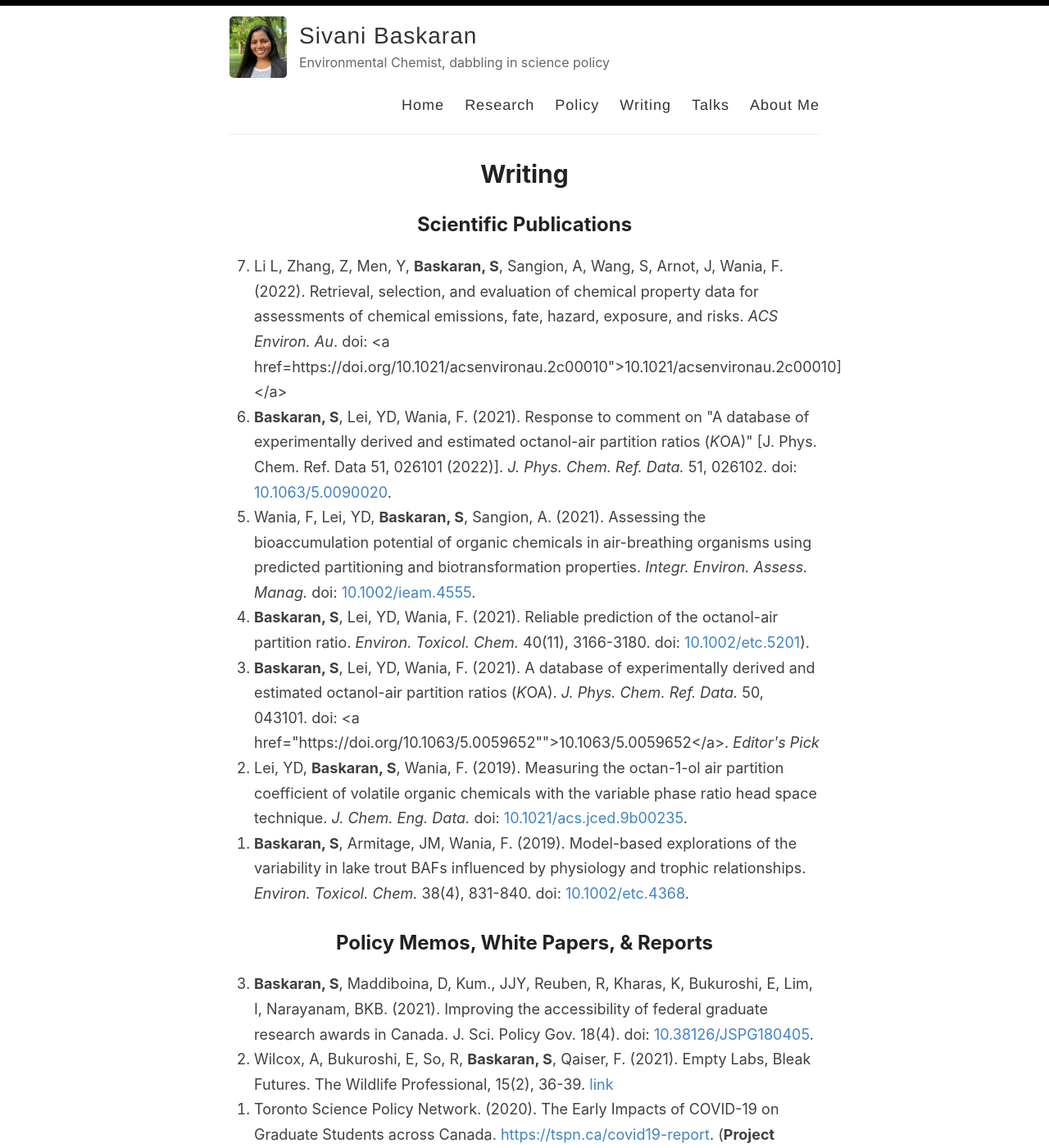
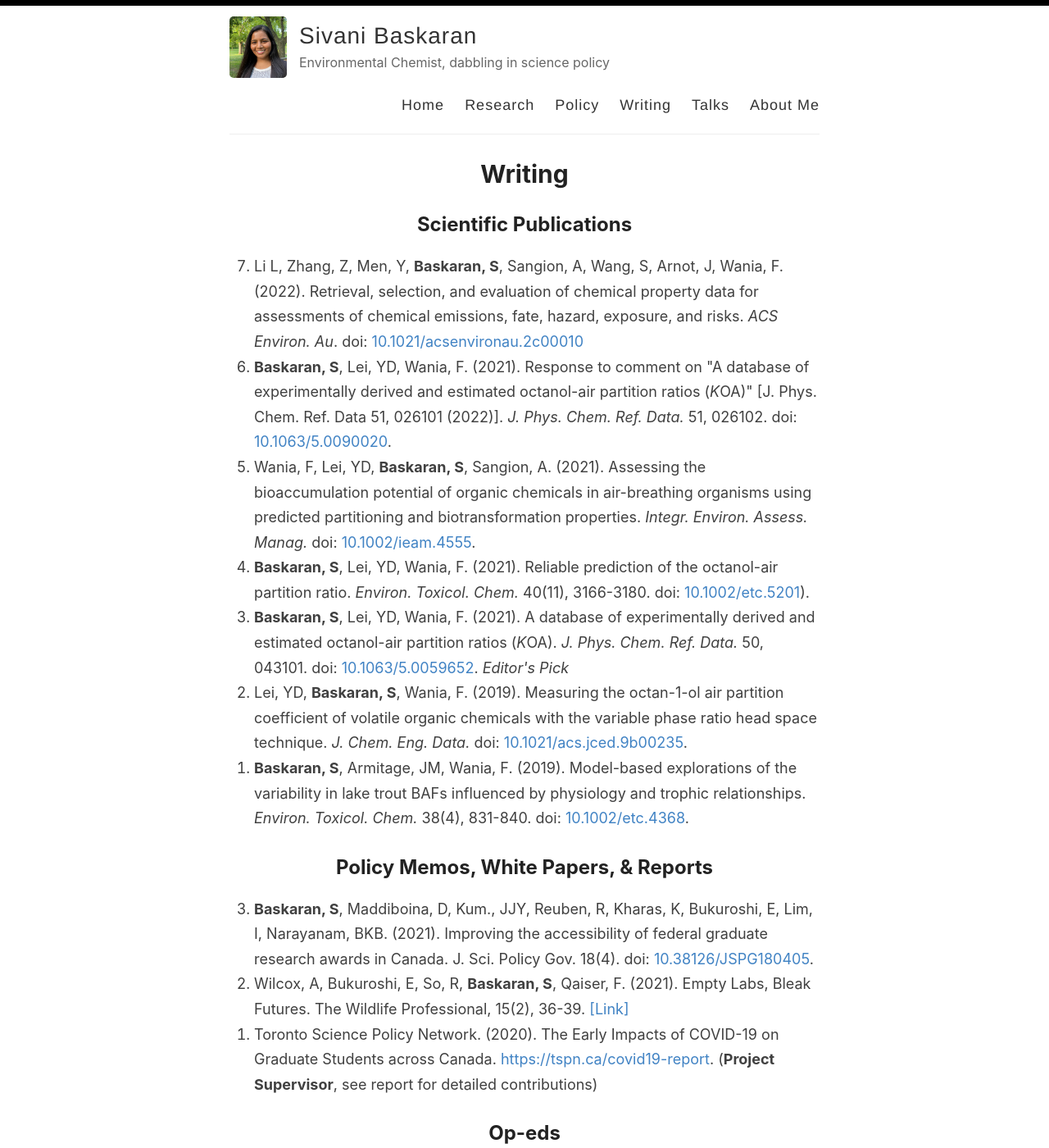
Before and after one commit to sivanibaskaran/sivanibaskaran.github.io, a Jekyll site: the page built from _pages/writing.md, in a window 1280 px wide and 1400 px high. Shown: the whole window at 82% size. Built offline with Jekyll 4.4.1, drawn with Linux system fonts in a browser that asks for light colours; some of the changed text lies outside the part shown.

Commit message:
publications

```diff
--- a/_pages/writing.md
+++ b/_pages/writing.md
@@ -6,11 +6,11 @@ permalink: /writing/
 
 ## Scientific Publications
 <ol reversed>
-<li>Li L, Zhang, Z, Men, Y, <b>Baskaran, S</b>, Sangion, A, Wang, S, Arnot, J, Wania, F. (2022). Retrieval, selection, and evaluation of chemical property data for assessments of chemical emissions, fate, hazard, exposure, and risks. <i>ACS Environ. Au</i>. doi: <a href=https://doi.org/10.1021/acsenvironau.2c00010">10.1021/acsenvironau.2c00010]</a></li>
+<li>Li L, Zhang, Z, Men, Y, <b>Baskaran, S</b>, Sangion, A, Wang, S, Arnot, J, Wania, F. (2022). Retrieval, selection, and evaluation of chemical property data for assessments of chemical emissions, fate, hazard, exposure, and risks. <i>ACS Environ. Au</i>. doi: <a href="https://doi.org/10.1021/acsenvironau.2c00010">10.1021/acsenvironau.2c00010</a></li>
 <li><b>Baskaran, S</b>, Lei, YD, Wania, F. (2021). Response to comment on "A database of experimentally derived and estimated octanol-air partition ratios (<i>K</i><sub>OA</sub>)" [J. Phys. Chem. Ref. Data 51, 026101 (2022)]. <i>J. Phys. Chem. Ref. Data.</i> 51, 026102. doi: <a href="https://doi.org/10.1063/5.0090020">10.1063/5.0090020</a>.</li>
 <li>Wania, F, Lei, YD, <b>Baskaran, S</b>, Sangion, A. (2021). Assessing the bioaccumulation potential of organic chemicals in air-breathing organisms using predicted partitioning and biotransformation properties. <i>Integr. Environ. Assess. Manag.</i> doi: <a href="https://doi.org/10.1002/ieam.4555">10.1002/ieam.4555</a>.</li>
 <li><b>Baskaran, S</b>, Lei, YD, Wania, F. (2021). Reliable prediction of the octanol-air partition ratio. <i>Environ. Toxicol. Chem.</i> 40(11), 3166-3180. doi: <a href="https://doi.org/10.1002/etc.5201">10.1002/etc.5201</a>).</li>
-<li><b>Baskaran, S</b>, Lei, YD, Wania, F. (2021). A database of experimentally derived and estimated octanol-air partition ratios (<i>K</i><sub>OA</sub>). <i>J. Phys. Chem. Ref. Data.</i> 50, 043101. doi: <a href="https://doi.org/10.1063/5.0059652"">10.1063/5.0059652</a>. <i>Editor's Pick</i> </li>
+<li><b>Baskaran, S</b>, Lei, YD, Wania, F. (2021). A database of experimentally derived and estimated octanol-air partition ratios (<i>K</i><sub>OA</sub>). <i>J. Phys. Chem. Ref. Data.</i> 50, 043101. doi: <a href="https://doi.org/10.1063/5.0059652">10.1063/5.0059652</a>. <i>Editor's Pick</i> </li>
 <li>Lei, YD, <b>Baskaran, S</b>, Wania, F. (2019). Measuring the octan-1-ol air partition coefficient of volatile organic chemicals with the variable phase ratio head space technique. <i>J. Chem. Eng. Data.</i> doi: <a href="https://doi.org/10.1021/acs.jced.9b00235">10.1021/acs.jced.9b00235</a>.</li>
 <li><b>Baskaran, S</b>, Armitage, JM, Wania, F. (2019). Model-based explorations of the variability in lake trout BAFs influenced by physiology and trophic relationships. <i>Environ. Toxicol. Chem.</i> 38(4), 831-840. doi: <a href="https://doi.org/10.1002/etc.4368">10.1002/etc.4368</a>.</li>
 
@@ -22,7 +22,7 @@ permalink: /writing/
 
 <ol reversed>
 <li><b>Baskaran, S</b>, Maddiboina, D, Kum., JJY, Reuben, R, Kharas, K, Bukuroshi, E, Lim, I, Narayanam, BKB. (2021). Improving the accessibility of federal graduate research awards in Canada. J. Sci. Policy Gov. 18(4). doi: <a href="https://doi.org/10.38126/JSPG180405">10.38126/JSPG180405</a>.</li>
-<li>Wilcox, A, Bukuroshi, E, So, R, <b>Baskaran, S</b>, Qaiser, F. (2021). Empty Labs, Bleak Futures. The Wildlife Professional, 15(2), 36-39. <a href="https://wildlife.org/the-march-april-issue-of-the-wildlife-professional-2/">link</a></li>
+<li>Wilcox, A, Bukuroshi, E, So, R, <b>Baskaran, S</b>, Qaiser, F. (2021). Empty Labs, Bleak Futures. The Wildlife Professional, 15(2), 36-39. <a href="https://wildlife.org/the-march-april-issue-of-the-wildlife-professional-2/">[Link]</a></li>
 <li>Toronto Science Policy Network. (2020). The Early Impacts of COVID-19 on Graduate Students across Canada. <a href="https://tspn.ca/covid19-report">https://tspn.ca/covid19-report</a>. (<b>Project Supervisor</b>, see report for detailed contributions)</li>
 </ol>
 
@@ -31,10 +31,10 @@ permalink: /writing/
 ## Op-eds
 
 <ol reversed>
-<li><b>Baskaran, S</b>. (2021). Student-run groups: connecting early career researchers to science and policy. In Allen, K, Simon-Kumar, N, and Mills, G. (Eds.) Building Back Wiser: Knowledge, Policy and Public in Dialogue Viewpoints. <i>International Network for Government Advice</i>, p. 50. <a href="https://www.ingsa.org/ingsa2021/viewpoints/">link</a></li>
-<li><b>Baskaran, S</b>, Dakessian, M, Maddiboina, D, Sathiyaseelan, P, Trinh, A-K. (2021). The need for sustainable federal support for equity, diversity, and inclusion in research. Canadian Science Policy Centre</i>. <a href="https://sciencepolicy.ca/posts/intersections-between-next-generation-researchers-and-science-policy-in-canada-past-present-and-future/">link</a></li>
-<li>Qaiser, F, Garnett, S, McGuirk, S, Girling, K, Gruosso, T, Telfer, F, Sung, M, Heer, T, <b>Baskaran, S</b>. (2020). What’s next for research trainees in Canada after the pandemic? <i>University Affairs</i>. <a href="https://sciencepolicy.ca/posts/the-need-for-sustainable-federal-support-for-equity-diversity-and-inclusion-in-research/">link</a></li>
-<li>Qaiser, F, Garnett, S, Telfer, F, Gruosso, T, Fong, B, <b>Baskaran, S</b>, Gibbs, K. (2019). #VoteScience: Lessons learned and building science advocacy beyond the election cycle. <i>Canadian Science Policy Centre</i>. <a href="https://sciencepolicy.ca/posts/votescience-lessons-learned-and-building-science-advocacy-beyond-the-election-cycle/">link</a></li>
-<li><b>Baskaran, S</b>. (2019). Students engaging in science policy. <i>International Association for Great Lakes Research Lakes Letter - Summer 2019</i>, p. 6. <a href="https://iaglr.org/ll/2019-2-Summer_LL2.pdf">link</a></li>
+<li><b>Baskaran, S</b>. (2021). Student-run groups: connecting early career researchers to science and policy. In Allen, K, Simon-Kumar, N, and Mills, G. (Eds.) Building Back Wiser: Knowledge, Policy and Public in Dialogue Viewpoints. <i>International Network for Government Advice</i>, p. 50. <a href="https://www.ingsa.org/ingsa2021/viewpoints/">[Link]</a></li>
+<li><b>Baskaran, S</b>, Dakessian, M, Maddiboina, D, Sathiyaseelan, P, Trinh, A-K. (2021). The need for sustainable federal support for equity, diversity, and inclusion in research. Canadian Science Policy Centre</i>. <a href="https://sciencepolicy.ca/posts/intersections-between-next-generation-researchers-and-science-policy-in-canada-past-present-and-future/">[Link]</a></li>
+<li>Qaiser, F, Garnett, S, McGuirk, S, Girling, K, Gruosso, T, Telfer, F, Sung, M, Heer, T, <b>Baskaran, S</b>. (2020). What’s next for research trainees in Canada after the pandemic? <i>University Affairs</i>. <a href="https://sciencepolicy.ca/posts/the-need-for-sustainable-federal-support-for-equity-diversity-and-inclusion-in-research/">[Link]</a></li>
+<li>Qaiser, F, Garnett, S, Telfer, F, Gruosso, T, Fong, B, <b>Baskaran, S</b>, Gibbs, K. (2019). #VoteScience: Lessons learned and building science advocacy beyond the election cycle. <i>Canadian Science Policy Centre</i>. <a href="https://sciencepolicy.ca/posts/votescience-lessons-learned-and-building-science-advocacy-beyond-the-election-cycle/">[Link]</a></li>
+<li><b>Baskaran, S</b>. (2019). Students engaging in science policy. <i>International Association for Great Lakes Research Lakes Letter - Summer 2019</i>, p. 6. <a href="https://iaglr.org/ll/2019-2-Summer_LL2.pdf">[Link]</a></li>
 
 </ol>
--- a/index.html
+++ b/index.html
@@ -6,7 +6,7 @@ layout: default
 
 <p>My name is Sivani and I am an environmental chemist. I am currently a PhD candidate at the University of Toronto and will be defending in August 2022!</p>
 
-<p>Here you will find information about my <a href="https://sivanibaskaran.github.io/research/">research interests </a>, <a href="https://sivanibaskaran.github.io/writing/">writing and publications</a>, and some of my passion projects, including my work in <a href="https://sivanibaskaran.github.io/policy/">science policy</a> and past experiences with teaching.</p>
+<p>Here you will find information about my <a href="https://sivanibaskaran.github.io/research/">research interests</a>, <a href="https://sivanibaskaran.github.io/writing/">writing and publications</a>, and some of my passion projects, including my work in <a href="https://sivanibaskaran.github.io/policy/">science policy</a> and past experiences with teaching.</p>
 
 Feel free to email me if you have any questions, are looking for PDF copies of my publications, or wish to collaborate.
 
```
